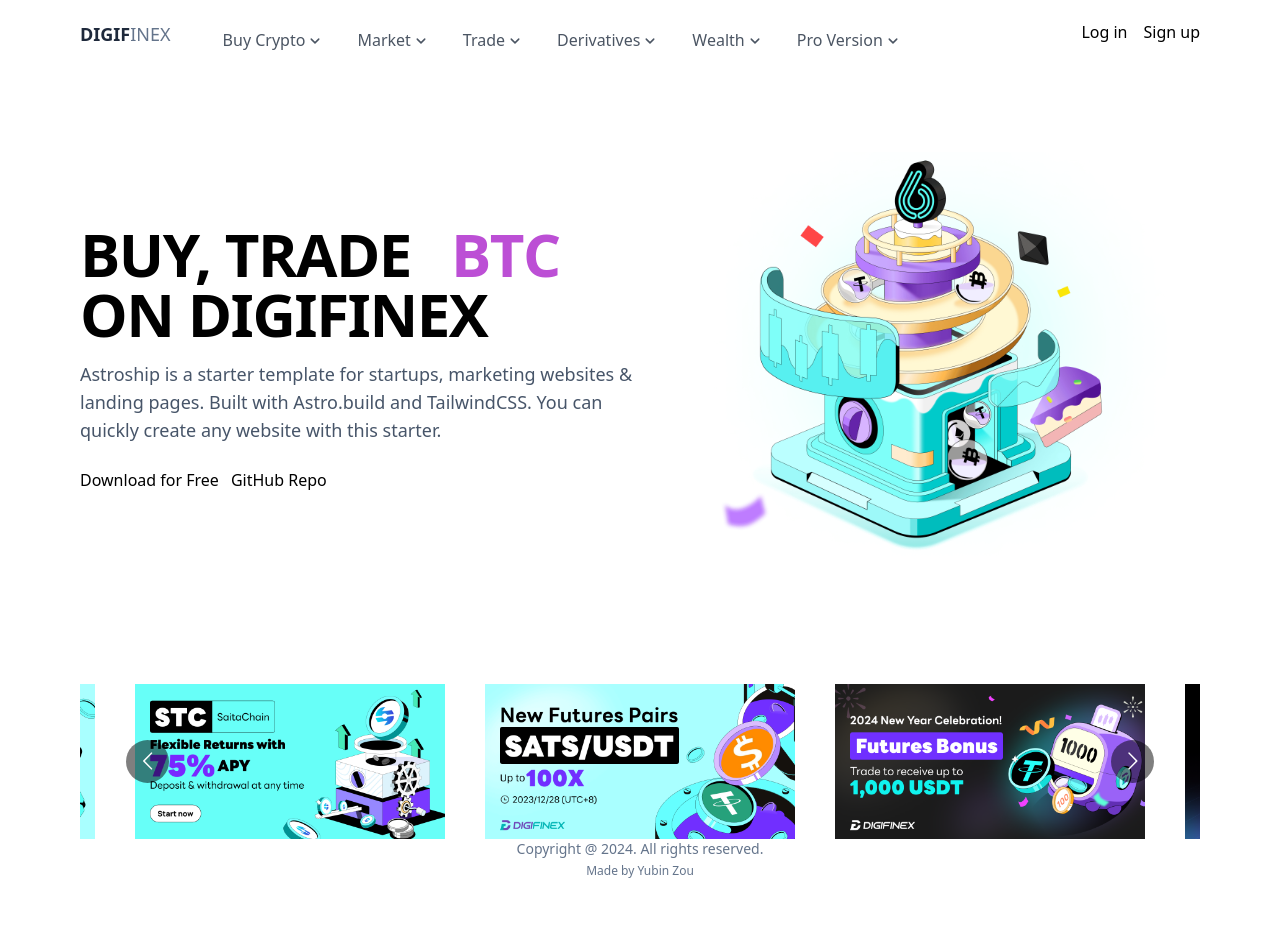
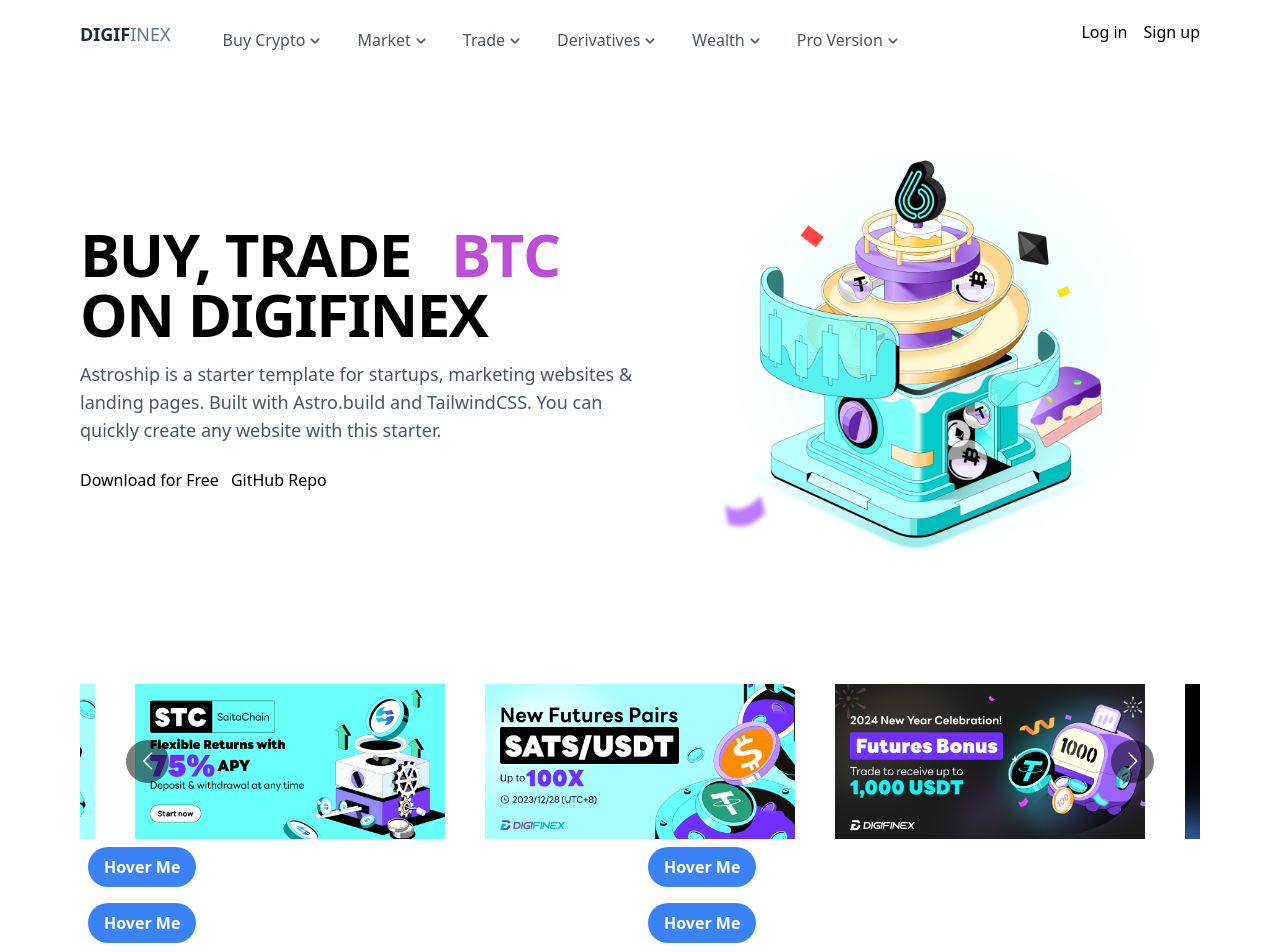
Before and after one commit to yubinzou25/cryptomarket, a React (Vite) app: page / in a window 1280 px wide. Shown: the top 952 px of the page. Before the commit the page ends 879 px from the top, so only its background shows below. Built offline with nearby package versions, Linux system fonts and the light colour scheme.

Commit message:
add product info part

```diff
--- /dev/null
+++ b/src/components/ProductInfo.tsx
@@ -0,0 +1,28 @@
+import React from 'react'
+
+function ProductInfo() {
+    const productItems = ['a', 'b', 'c', 'd', 'e', 'f'];
+    return (
+    <div className="flex flex-wrap">
+        {productItems.map((item, index) => (
+            <div className="w-full md:w-1/2 p-4 md:p-2">
+                <FloatingCard/>
+            </div>
+            )
+        )}
+    </div>
+  )
+}
+
+function FloatingCard() {
+    return (
+        <a
+        href="#"
+        className="inline-block bg-blue-500 hover:bg-blue-600 text-white font-bold py-2 px-4 rounded-full transition duration-300 transform hover:-translate-y-1 hover:shadow-lg"
+        >
+          Hover Me
+        </a>
+    )
+  }
+
+export default ProductInfo
--- a/src/pages/HomePage.tsx
+++ b/src/pages/HomePage.tsx
@@ -1,6 +1,7 @@
 import React from 'react'
 import ScrollCard from '../components/ScrollCard';
 import Banner from '../components/Banner';
+import ProductInfo from '../components/ProductInfo';
 
 function HomePage() {
     const cardList = [
@@ -14,6 +15,7 @@ function HomePage() {
           cardHeight={200}
           cardList={cardList}
       />
+      <ProductInfo/>
     </>
   )
 }
```
